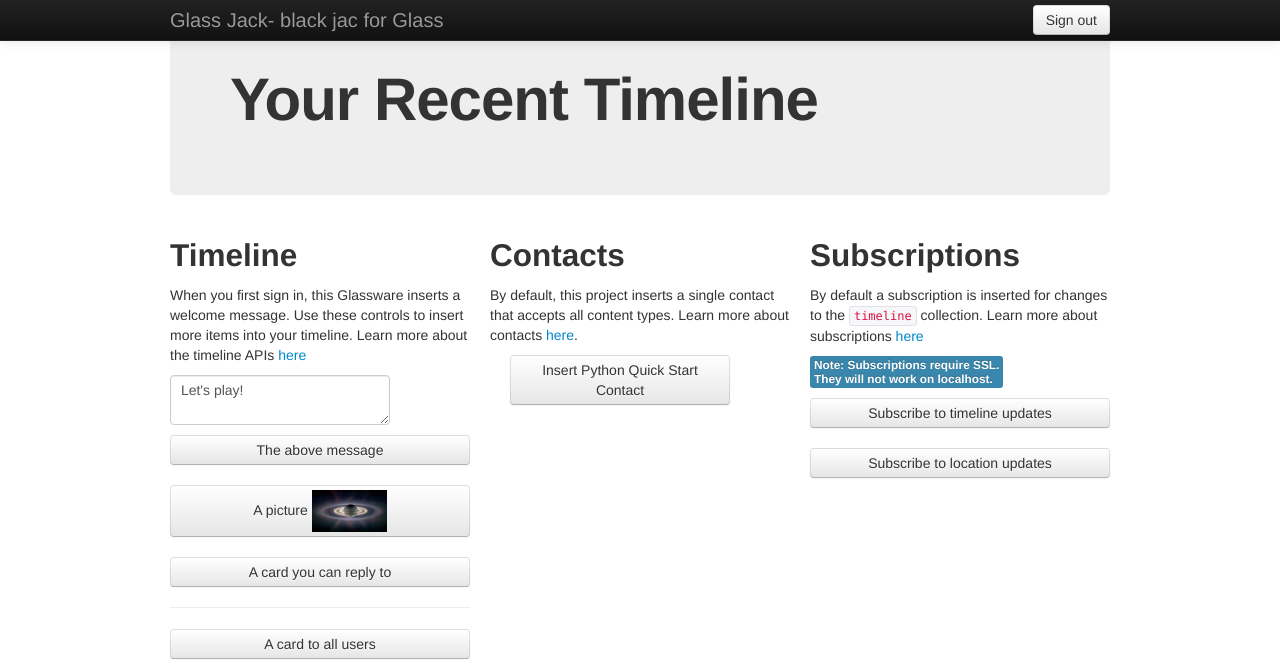
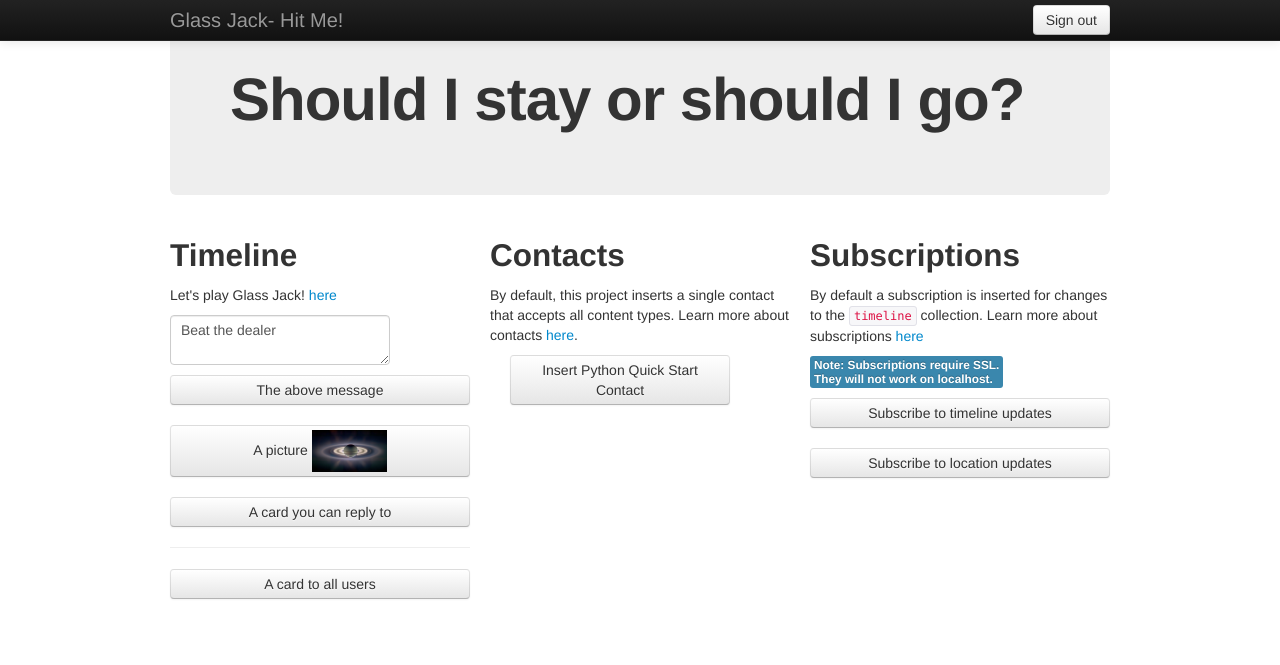
Before and after one commit to uncamy/GlassJack, a Python web app: template templates/index.html in a window 1280 px wide. Shown: the top 665 px of the page. Run offline with Jinja, Linux system fonts and the light colour scheme; the template is opened without the code that fills it, so the values that code supplies are empty; some libraries are stand-ins or nearby versions.

Commit message:
updated page for Glass Jack

```diff
--- a/templates/index.html
+++ b/templates/index.html
@@ -41,7 +41,7 @@ limitations under the License.
 <div class="navbar navbar-inverse navbar-fixed-top">
   <div class="navbar-inner">
     <div class="container">
-      <a class="brand" href="#">Glass Jack- black jac for Glass</a>
+      <a class="brand" href="#">Glass Jack- Hit Me!</a>
 
       <div class="nav-collapse collapse">
         <form class="navbar-form pull-right" action="/signout" method="post">
@@ -57,7 +57,7 @@ limitations under the License.
 
   <!-- Main hero unit for a primary marketing message or call to action -->
   <div class="hero-unit">
-    <h1>Your Recent Timeline</h1>
+    <h1>Should I stay or should I go?</h1>
     {% if message %}
     <span class="label label-warning">Message: {{ message }}</span>
     {% endif %}
@@ -95,15 +95,13 @@ limitations under the License.
     <div class="span4">
       <h2>Timeline</h2>
 
-      <p>When you first sign in, this Glassware inserts a welcome message. Use
-        these controls to insert more items into your timeline. Learn more about
-        the timeline APIs
+      <p>Let's play Glass Jack!
         <a href="https://developers.google.com/glass/timeline">here</a></p>
 
 
       <form action="/" method="post">
         <input type="hidden" name="operation" value="insertItem">
-        <textarea name="message"> Let's play! </textarea><br/>
+        <textarea name="message"> Beat the dealer </textarea><br/>
         <button class="btn" type="submit">The above message</button>
       </form>
 
```
